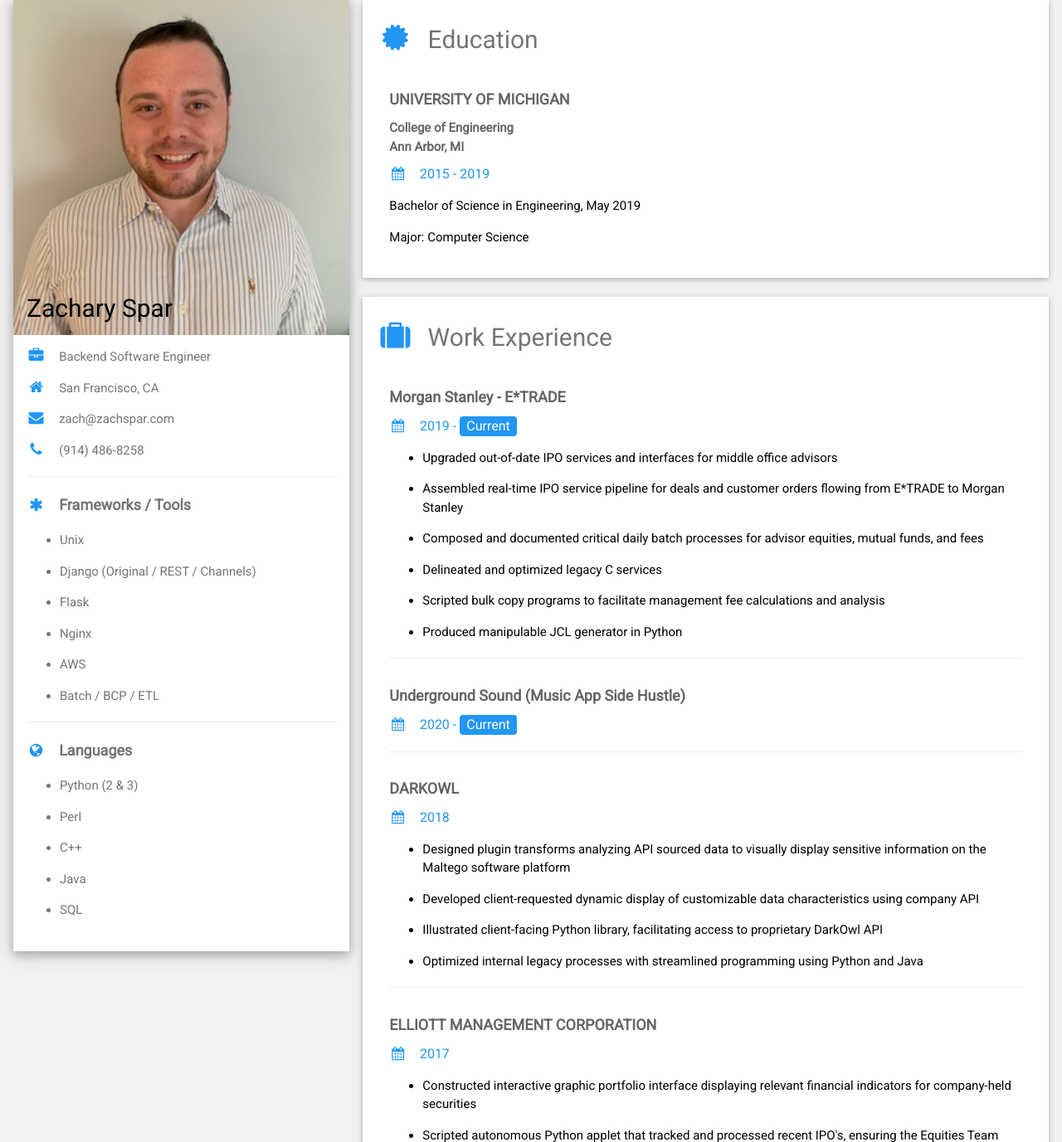
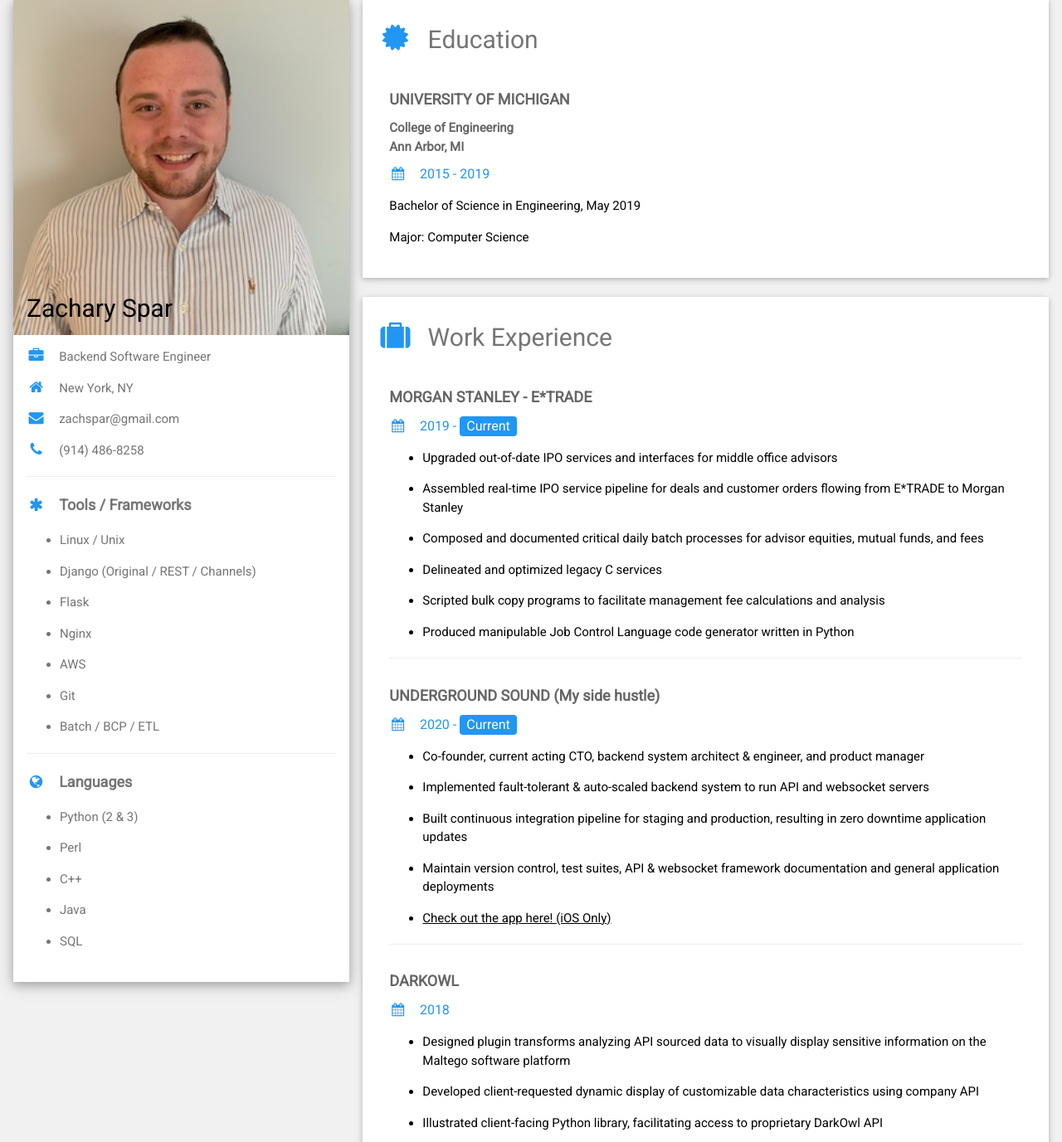
Before and after one commit to zachspar/resume, a Flask app: page / in a window 1280 px wide. Shown: the part 17-1394 px from the top of the page at 83% size. Run offline with Flask 2, Linux system fonts and the light colour scheme.

Commit message:
add UGS experience (side hustle)

```diff
--- a/templates/home/index.html
+++ b/templates/home/index.html
@@ -32,18 +32,19 @@
         </div>
         <div class="w3-container">
           <p><i class="fa fa-briefcase fa-fw w3-margin-right w3-large w3-text-blue"></i>Backend Software Engineer</p>
-          <p><i class="fa fa-home fa-fw w3-margin-right w3-large w3-text-blue"></i>San Francisco, CA</p>
-          <p><i class="fa fa-envelope fa-fw w3-margin-right w3-large w3-text-blue"></i>zach@zachspar.com</p>
+          <p><i class="fa fa-home fa-fw w3-margin-right w3-large w3-text-blue"></i>New York, NY</p>
+          <p><i class="fa fa-envelope fa-fw w3-margin-right w3-large w3-text-blue"></i>zachspar@gmail.com</p>
           <p><i class="fa fa-phone fa-fw w3-margin-right w3-large w3-text-blue"></i>(914) 486-8258</p>
           <hr>
 
-          <p class="w3-large"><b><i class="fa fa-asterisk fa-fw w3-margin-right w3-text-blue"></i>Frameworks / Tools</b></p>
+          <p class="w3-large"><b><i class="fa fa-asterisk fa-fw w3-margin-right w3-text-blue"></i>Tools / Frameworks</b></p>
             <ul>
-                <li><p>Unix</p></li>
+                <li><p>Linux / Unix</p></li>
                 <li><p>Django (Original / REST / Channels)</p></li>
                 <li><p>Flask</p></li>
                 <li><p>Nginx</p></li>
                 <li><p>AWS</p></li>
+                <li><p>Git</p></li>
                 <li><p>Batch / BCP / ETL</p></li>
             </ul>
             <hr>
@@ -85,7 +86,7 @@
 
         <!-- E*TRADE - Morgan Stanley -->
         <div class="w3-container">
-          <h5 class="w3-opacity"><b>Morgan Stanley - E*TRADE</b></h5>
+          <h5 class="w3-opacity"><b>MORGAN STANLEY - E*TRADE</b></h5>
           <h6 class="w3-text-blue"><i class="fa fa-calendar fa-fw w3-margin-right"></i>2019 - <span class="w3-tag w3-blue w3-round">Current</span></h6>
             <ul>
                 <li><p>Upgraded out-of-date IPO services and interfaces for middle office advisors</p></li>
@@ -93,17 +94,21 @@
                 <li><p>Composed and documented critical daily batch processes for advisor equities, mutual funds, and fees</p></li>
                 <li><p>Delineated and optimized legacy C services</p></li>
                 <li><p>Scripted bulk copy programs to facilitate management fee calculations and analysis</p></li>
-                <li><p>Produced manipulable JCL generator in Python</p></li>
+                <li><p>Produced manipulable Job Control Language code generator written in Python</p></li>
             </ul>
           <hr>
         </div>
 
         <!-- Underground Sound -->
         <div class="w3-container">
-          <h5 class="w3-opacity"><b>Underground Sound (Music App Side Hustle)</b></h5>
+          <h5 class="w3-opacity"><b>UNDERGROUND SOUND (My side hustle)</b></h5>
           <h6 class="w3-text-blue"><i class="fa fa-calendar fa-fw w3-margin-right"></i>2020 - <span class="w3-tag w3-blue w3-round">Current</span></h6>
           <ul>
-{#              <li><p>Upgraded out-of-date IPO services and interfaces for middle office advisors</p></li>#}
+              <li><p>Co-founder, current acting CTO, backend system architect & engineer, and product manager</p></li>
+              <li><p>Implemented fault-tolerant & auto-scaled backend system to run API and websocket servers</p></li>
+              <li><p>Built continuous integration pipeline for staging and production, resulting in zero downtime application updates</p></li>
+              <li><p>Maintain version control, test suites, API & websocket framework documentation and general application deployments</p></li>
+              <li><a href="https://apps.apple.com/us/app/ugs-underground-sound/id1551878365" target="_blank">Check out the app here! (iOS Only)</a></li>
           </ul>
           <hr>
         </div>
```
